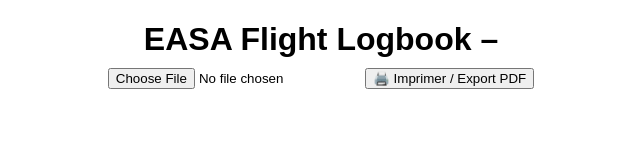
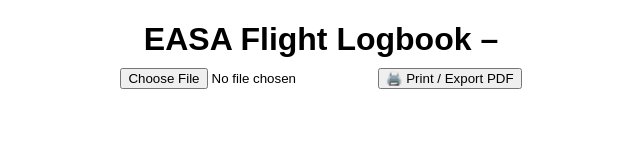
Before and after one commit to StudentChallengeBE/Logbook.github.io, a plain HTML site: page index.html in a window 1280 px wide. Shown: the whole page, without its empty margins (319-959 px from the left). Drawn offline with Linux system fonts and the light colour scheme.

Commit message:
Update index.html

```diff
--- a/index.html
+++ b/index.html
@@ -81,7 +81,7 @@
 
 <div class="controls">
     <input type="file" id="fileInput" accept=".json">
-    <button onclick="window.print()">🖨️ Imprimer / Export PDF</button>
+    <button onclick="window.print()">🖨️ Print / Export PDF</button>
 </div>
 
 <table id="logbook" style="display:none">
```
